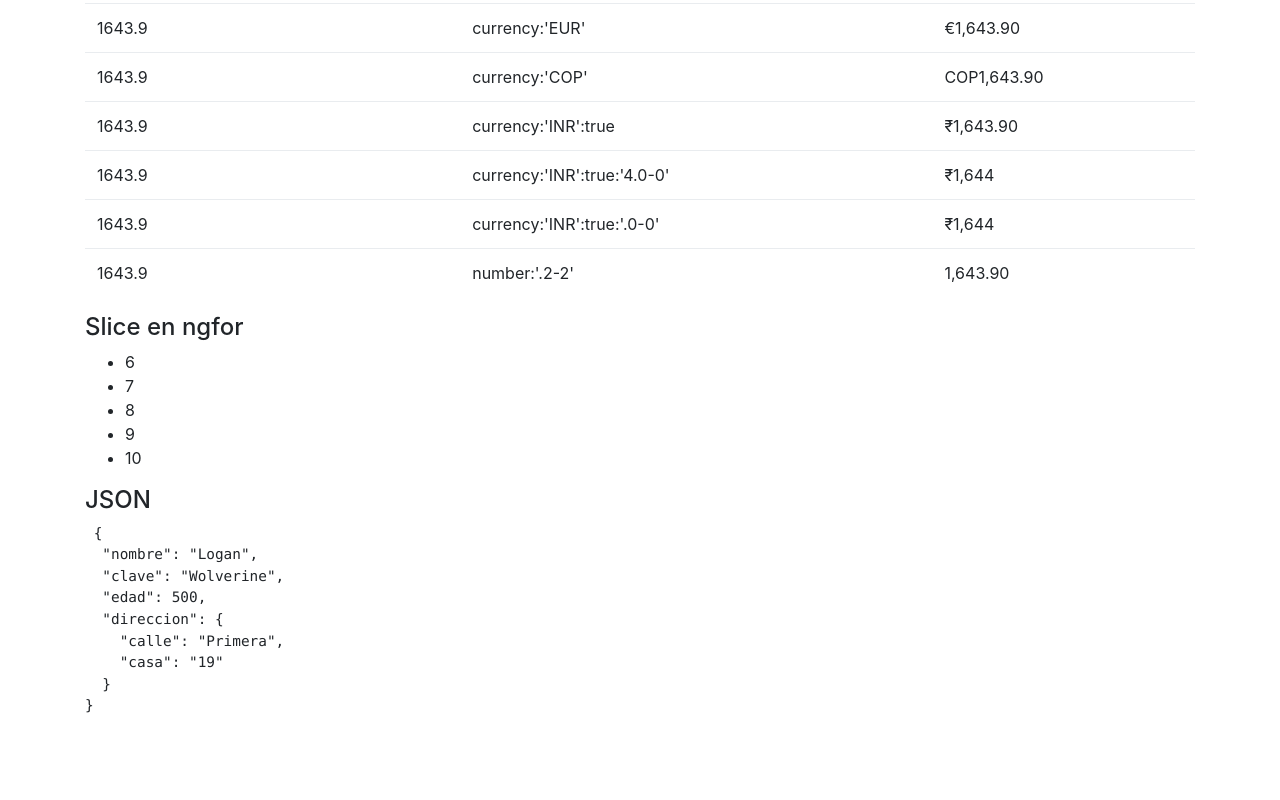
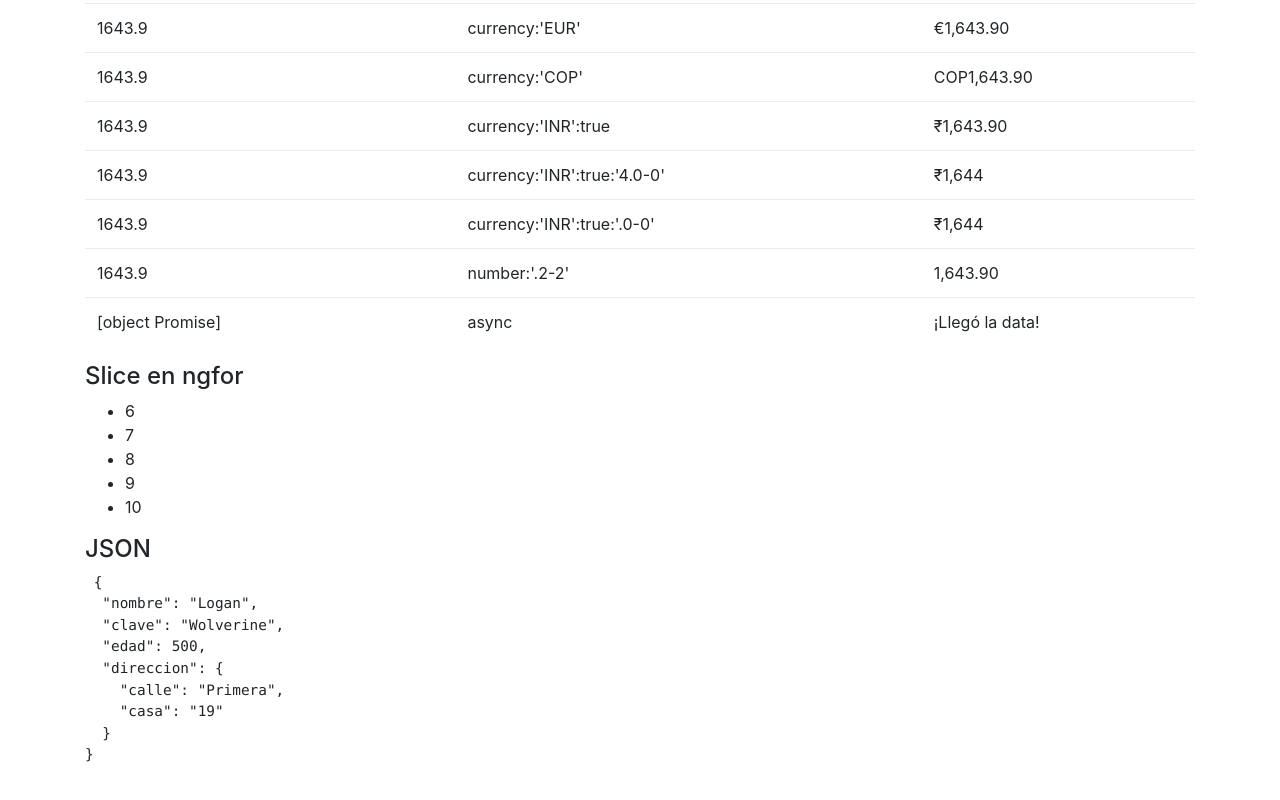
Before and after one commit to niconaranjo/pipes-angular-2, an Angular app: page / in a window 1280 px wide. Shown: the part 642-1442 px from the top of the page. Built offline with nearby package versions, Linux system fonts and the light colour scheme.

Commit message:
Pipe Async

```diff
--- a/src/app/app.component.html
+++ b/src/app/app.component.html
@@ -97,6 +97,11 @@
         <td> {{ salario | number:'.2-2' }} </td>
       </tr>
 
+      <tr>
+        <td> {{ ValorDePromesa }} </td>
+        <td> async </td>
+        <td> {{ ValorDePromesa | async }} </td>
+      </tr>
 
     </tbody>
   </table>
--- a/src/app/app.component.ts
+++ b/src/app/app.component.ts
@@ -21,7 +21,11 @@
       calle:"Primera",
       casa:"19"
     }
-  }
+  };
+
+  ValorDePromesa = new Promise ( (resolve, reject )=>{
+    setTimeout( ()=>resolve('¡Llegó la data!'), 3500 );
+  } );
 
 
 }
```
